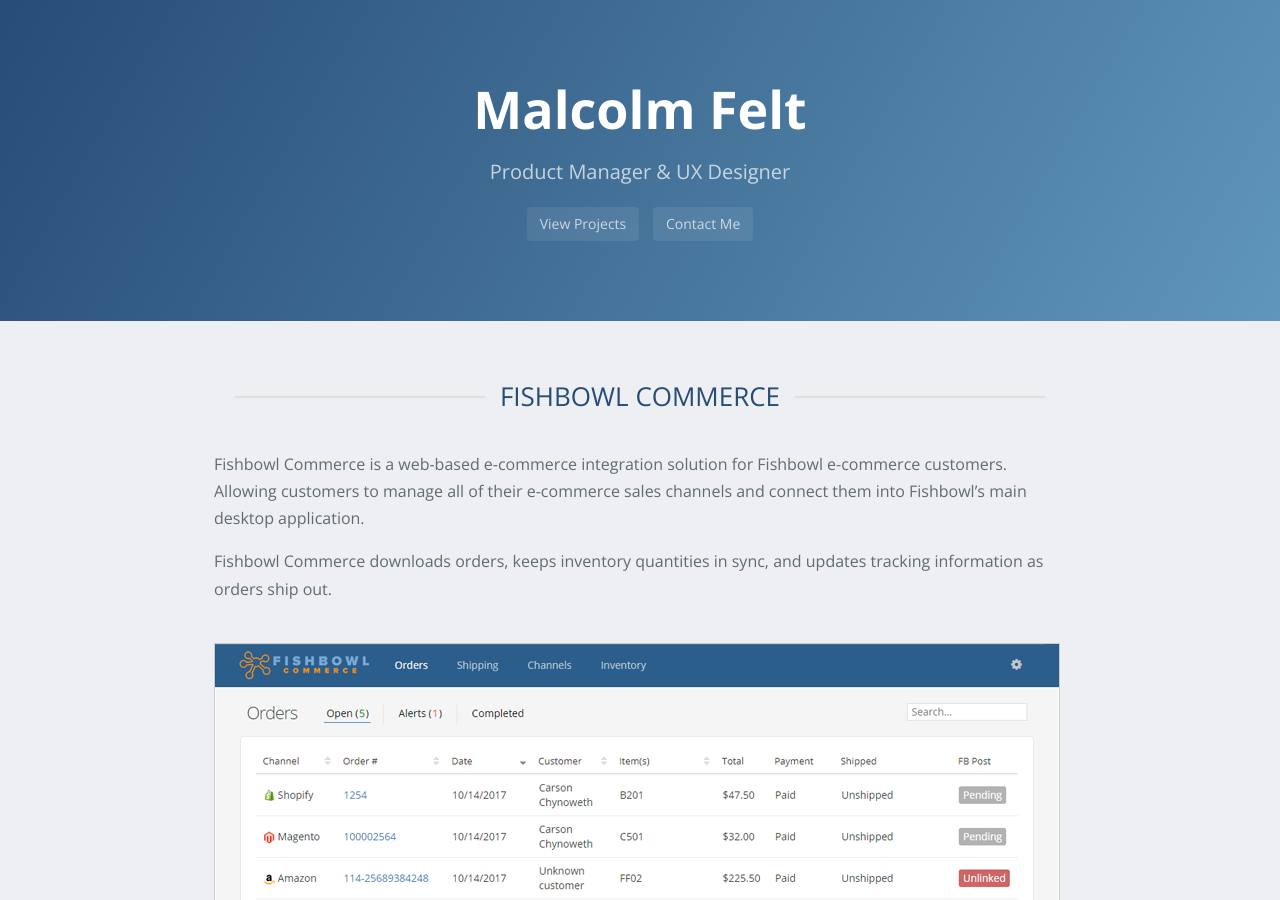
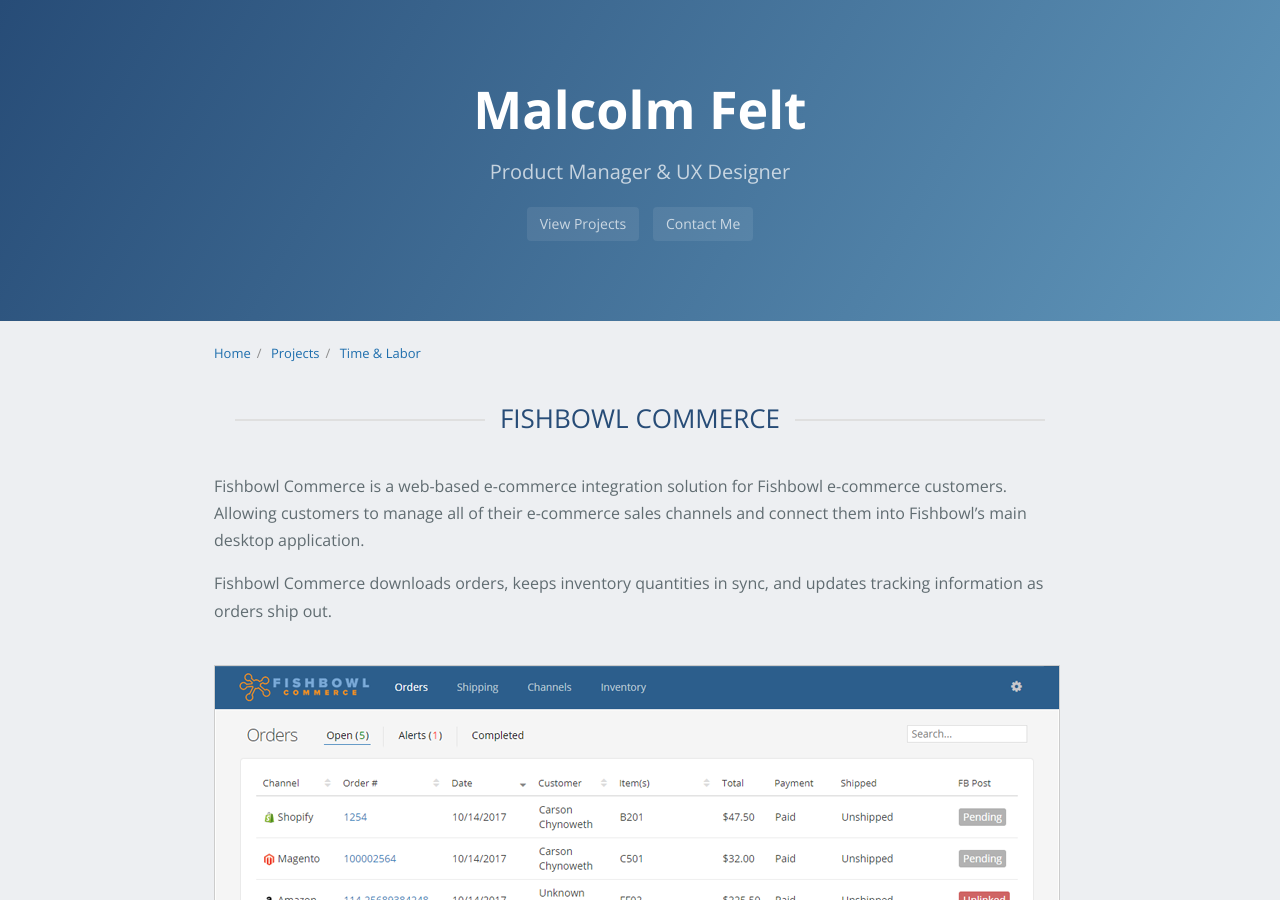
Before and after one commit to mfelt/mfelt.github.io, a Jekyll site: the page built from commerce.md, in a window 1280 px wide and 900 px high. Built offline with Jekyll 4.4.1, drawn with Linux system fonts in a browser that asks for light colours; nearby versions of some CDN libraries; our own code applies the rules of GitHub Pages for plain Markdown files.

Commit message:
Update commerce.md

```diff
--- a/commerce.md
+++ b/commerce.md
@@ -1,3 +1,9 @@
+<ol class="breadcrumbs">
+  <li><a href="/"><span>Home</span></a></li>
+  <li><a href="/#projects"><span>Projects</span></a></li>
+  <li><a href="/workforce/"><span>Time &amp; Labor</span></a></li>
+</ol>
+
 {% include h2 text="Fishbowl Commerce" %}
 
 Fishbowl Commerce is a web-based e-commerce integration solution for Fishbowl e-commerce customers. Allowing customers to manage all of their e-commerce sales channels and connect them into Fishbowl’s main desktop application.
```
